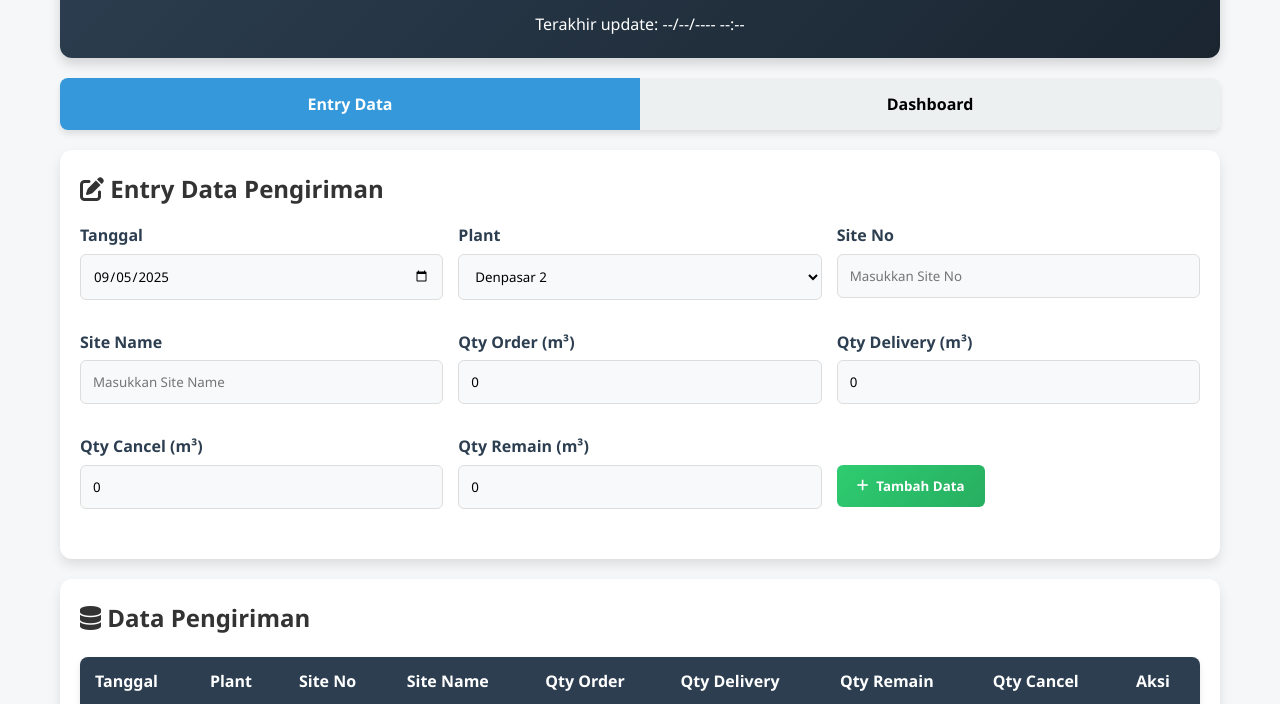
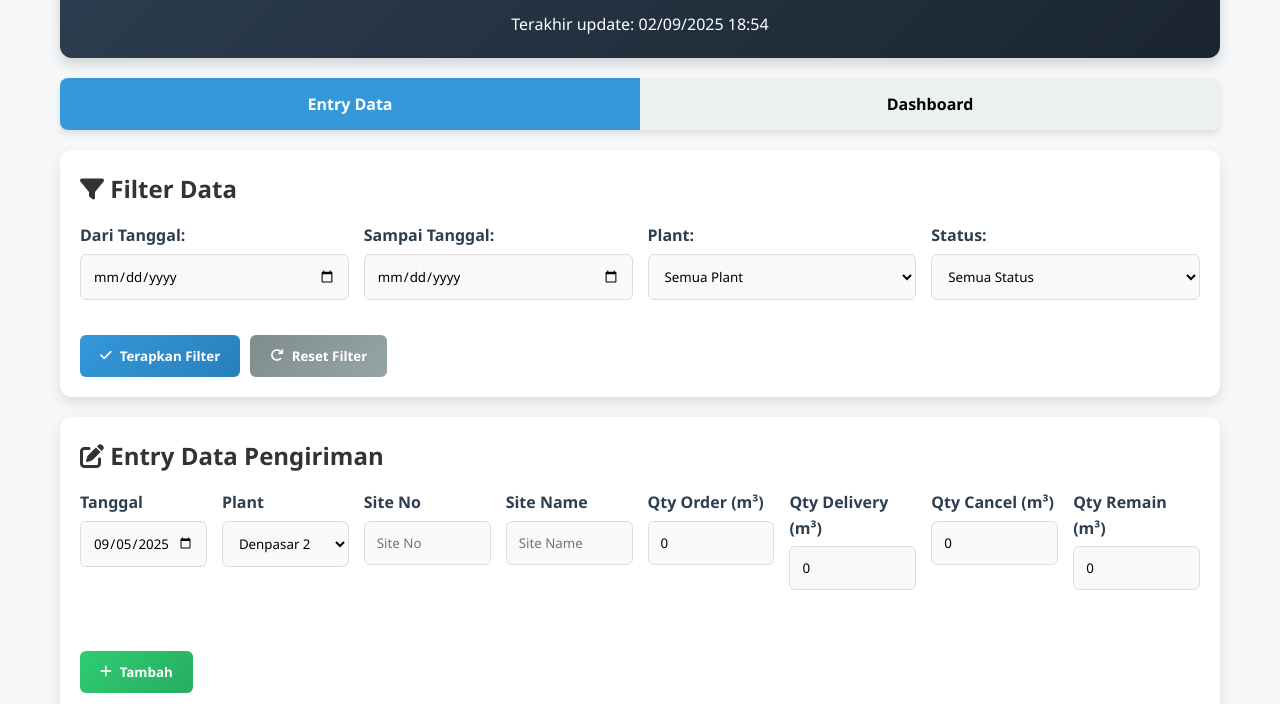
Before and after one commit to scgeast/Production-Delivery-Dashboard-2, a plain HTML site: page index.html in a window 1280 px wide. Shown: the part 94-798 px from the top of the page. Drawn offline with nearby package versions, Linux system fonts and the light colour scheme.

Commit message:
Update index.html

```diff
--- a/index.html
+++ b/index.html
@@ -336,7 +336,7 @@
 
         .form-row {
             display: grid;
-            grid-template-columns: repeat(auto-fit, minmax(200px, 1fr));
+            grid-template-columns: repeat(auto-fit, minmax(120px, 1fr));
             gap: 15px;
             margin-bottom: 15px;
         }
@@ -448,6 +448,45 @@
             <button class="tab-button" data-tab="dashboard">Dashboard</button>
         </div>
 
+        <!-- Filter Section (Ditempatkan di atas kedua tab) -->
+        <section class="card" id="filter-section">
+            <h2><i class="fas fa-filter"></i> Filter Data</h2>
+            <div class="filter-section">
+                <div class="filter-group">
+                    <label for="dari-tanggal">Dari Tanggal:</label>
+                    <input type="date" id="dari-tanggal">
+                </div>
+                <div class="filter-group">
+                    <label for="sampai-tanggal">Sampai Tanggal:</label>
+                    <input type="date" id="sampai-tanggal">
+                </div>
+                <div class="filter-group">
+                    <label for="plant">Plant:</label>
+                    <select id="plant">
+                        <option value="semua">Semua Plant</option>
+                        <option value="Denpasar 2">Denpasar 2</option>
+                        <option value="Gianyar">Gianyar</option>
+                    </select>
+                </div>
+                <div class="filter-group">
+                    <label for="status">Status:</label>
+                    <select id="status">
+                        <option value="semua">Semua Status</option>
+                        <option value="terkirim">Terkirim</option>
+                        <option value="tertunda">Tertunda</option>
+                    </select>
+                </div>
+            </div>
+            <div class="filter-actions">
+                <button class="btn btn-primary" id="terapkan-filter">
+                    <i class="fas fa-check"></i> Terapkan Filter
+                </button>
+                <button class="btn btn-secondary" id="reset-filter">
+                    <i class="fas fa-redo"></i> Reset Filter
+                </button>
+            </div>
+        </section>
+
         <!-- Tab Entry Data -->
         <div id="entry-tab" class="tab-content active">
             <section class="entry-form">
@@ -469,14 +508,12 @@
 
                     <div class="form-group">
                         <label for="site-no">Site No</label>
-                        <input type="text" id="site-no" placeholder="Masukkan Site No">
+                        <input type="text" id="site-no" placeholder="Site No">
                     </div>
-                </div>
 
-                <div class="form-row">
                     <div class="form-group">
                         <label for="site-name">Site Name</label>
-                        <input type="text" id="site-name" placeholder="Masukkan Site Name">
+                        <input type="text" id="site-name" placeholder="Site Name">
                     </div>
 
                     <div class="form-group">
@@ -488,9 +525,7 @@
                         <label for="qty-delivery">Qty Delivery (m³)</label>
                         <input type="number" id="qty-delivery" min="0" value="0">
                     </div>
-                </div>
 
-                <div class="form-row">
                     <div class="form-group">
                         <label for="qty-cancel">Qty Cancel (m³)</label>
                         <input type="number" id="qty-cancel" min="0" value="0">
@@ -503,7 +538,7 @@
 
                     <div class="form-group">
                         <label style="opacity: 0;">Aksi</label>
-                        <button class="btn btn-success" id="tambah-data"><i class="fas fa-plus"></i> Tambah Data</button>
+                        <button class="btn btn-success" id="tambah-data"><i class="fas fa-plus"></i> Tambah</button>
                     </div>
                 </div>
             </section>
@@ -580,44 +615,6 @@
                     </div>
                 </div>
             </div>
-
-            <section class="card">
-                <h2><i class="fas fa-filter"></i> Filter Data</h2>
-                <div class="filter-section">
-                    <div class="filter-group">
-                        <label for="dari-tanggal">Dari Tanggal:</label>
-                        <input type="date" id="dari-tanggal">
-                    </div>
-                    <div class="filter-group">
-                        <label for="sampai-tanggal">Sampai Tanggal:</label>
-                        <input type="date" id="sampai-tanggal">
-                    </div>
-                    <div class="filter-group">
-                        <label for="plant">Plant:</label>
-                        <select id="plant">
-                            <option value="semua">Semua Plant</option>
-                            <option value="Denpasar 2">Denpasar 2</option>
-                            <option value="Gianyar">Gianyar</option>
-                        </select>
-                    </div>
-                    <div class="filter-group">
-                        <label for="status">Status:</label>
-                        <select id="status">
-                            <option value="semua">Semua Status</option>
-                            <option value="terkirim">Terkirim</option>
-                            <option value="tertunda">Tertunda</option>
-                        </select>
-                    </div>
-                </div>
-                <div class="filter-actions">
-                    <button class="btn btn-primary" id="terapkan-filter">
-                        <i class="fas fa-check"></i> Terapkan Filter
-                    </button>
-                    <button class="btn btn-secondary" id="reset-filter">
-                        <i class="fas fa-redo"></i> Reset Filter
-                    </button>
-                </div>
-            </section>
 
             <section class="summary-cards">
                 <div class="plant-summary">
@@ -731,10 +728,15 @@
                 localStorage.setItem('deliveryData', JSON.stringify(data));
                 // Simpan timestamp update terakhir
                 const now = new Date();
-                const formattedDate = `${now.getDate().toString().padStart(2, '0')}/${(now.getMonth()+1).toString().padStart(2, '0')}/${now.getFullYear()} ${now.getHours().toString().padStart(2, '0')}:${now.getMinutes().toString().padStart(2, '0')}`;
+                const formattedDate = formatDateTime(now);
                 localStorage.setItem('lastUpdate', formattedDate);
                 document.getElementById('last-update').textContent = formattedDate;
                 return formattedDate;
+            }
+
+            // Format tanggal dan waktu untuk tampilan
+            function formatDateTime(date) {
+                return `${date.getDate().toString().padStart(2, '0')}/${(date.getMonth()+1).toString().padStart(2, '0')}/${date.getFullYear()} ${date.getHours().toString().padStart(2, '0')}:${date.getMinutes().toString().padStart(2, '0')}`;
             }
 
             // Fungsi untuk menghitung sisa quantity
@@ -1066,14 +1068,7 @@
             // Update waktu
             function updateTime() {
                 const now = new Date();
-                const options = {
-                    day: '2-digit',
-                    month: '2-digit',
-                    year: 'numeric',
-                    hour: '2-digit',
-                    minute: '2-digit'
-                };
-                const formattedDate = now.toLocaleDateString('id-ID', options);
+                const formattedDate = formatDateTime(now);
                 document.getElementById('update-time').textContent = formattedDate;
             }
 
@@ -1081,6 +1076,12 @@
             const lastUpdate = localStorage.getItem('lastUpdate');
             if (lastUpdate) {
                 document.getElementById('last-update').textContent = lastUpdate;
+            } else {
+                // Set initial last update time to current time
+                const now = new Date();
+                const formattedDate = formatDateTime(now);
+                document.getElementById('last-update').textContent = formattedDate;
+                localStorage.setItem('lastUpdate', formattedDate);
             }
 
             renderTable();
```
